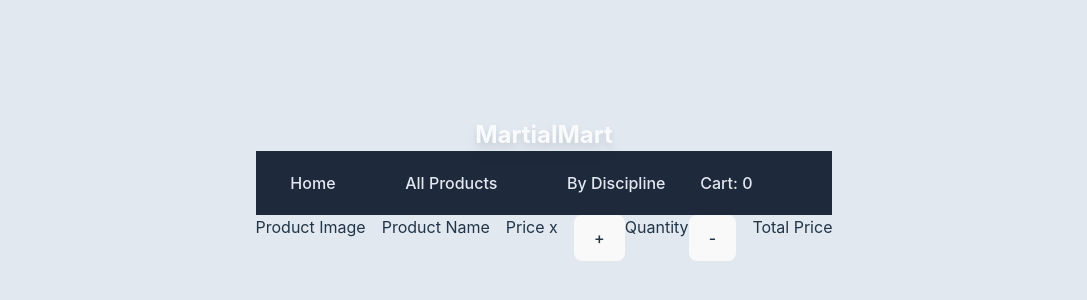
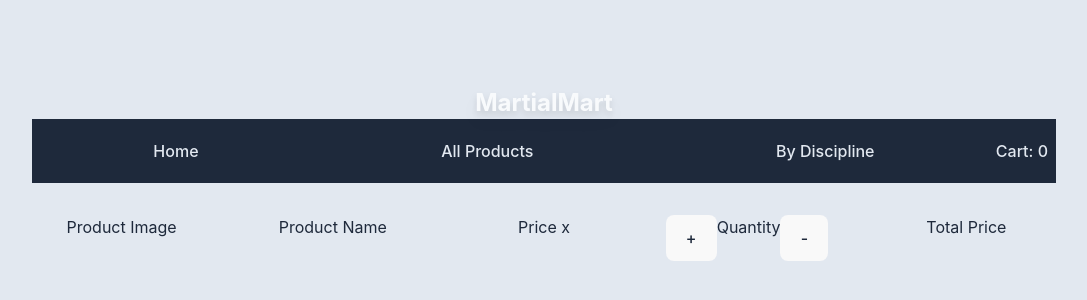
Before and after one commit to AJ-Gagliardo/martial-mart, a React (Vite) app: page /cart in a window 1280 px wide. Shown: the part 210-510 px from the top of the page, without its empty margins (96-1183 px from the left). Built offline with nearby package versions, Linux system fonts and the light colour scheme.

Commit message:
fixed that the product was not being added correctly (it was adding the event of the click data instead of the data on the product). I now have to fix to correctly add quanity in a product instead of adding a new product to the list if the product exists

```diff
--- a/src/components/Card.jsx
+++ b/src/components/Card.jsx
@@ -6,6 +6,7 @@
   imgsrc = "blank",
   price = "9.99",
   onAddToCart,
+  product,
 }) {
   //justify-center had to take it out , have to check if this will make any negative change later on
   return (
@@ -15,7 +16,7 @@
       </h2>
       <img src={imgsrc} className=" w-60 h-60"></img>
       <h3 className="">${price}</h3>
-      <button className="mb-2" onClick={onAddToCart}>
+      <button className="mb-2" onClick={() => onAddToCart(product)}>
         Add to Cart
       </button>
     </div>
--- a/src/components/Cart.jsx
+++ b/src/components/Cart.jsx
@@ -1,5 +1,9 @@
 function Cart({ cartItems }) {
-  return <p className="ml-auto mr-2 sm:mr-20">Cart: {cartItems.length}</p>;
+  return (
+    <p className=" mr-2 sm:mr-2 mx-auto max-w-screen-2xl">
+      Cart: {cartItems.length}
+    </p>
+  );
 }
 
 export default Cart;
--- a/src/components/CartItemIndividual.jsx
+++ b/src/components/CartItemIndividual.jsx
@@ -1,6 +1,6 @@
 function CartItemIndividual({ cartItems }) {
   return (
-    <div className="flex min-w-full gap-4">
+    <div className="grid sm:grid-cols-5 col-auto gap-8">
       <p>Product Image</p>
       <p>Product Name</p>
       <p>Price x </p>
--- a/src/components/CartItems.jsx
+++ b/src/components/CartItems.jsx
@@ -2,7 +2,7 @@
 
 function CartItems({ cartItems }) {
   return (
-    <div className="max-w-screen-2xl">
+    <div className="my-8 mx-auto max-w-screen-2xl    text-slate-800 ">
       <CartItemIndividual />
     </div>
   );
--- a/src/components/Nav.jsx
+++ b/src/components/Nav.jsx
@@ -3,7 +3,7 @@
 
 function Nav({ cartItems, setCartItems }) {
   return (
-    <div className="bg-slate-800 text-slate-200 py-4 h-16 flex items-center justify-between max-w-screen-lg mx-auto">
+    <div className=" bg-slate-800 text-slate-200 py-4 h-16 flex items-center justify-between max-w-screen-lg mx-auto lg:w-[1200px]">
       <div className="flex flex-1">
         <Link
           to="/"
--- a/src/components/ProductsContainer.jsx
+++ b/src/components/ProductsContainer.jsx
@@ -16,6 +16,9 @@
   // useEffect(function () {
   //   setFilteredProducts(fakedb);
   // }, []);
+  function addCartTest() {
+    setCartItems(1);
+  }
 
   function addToCart(product) {
     // alert("product added");
@@ -33,8 +36,11 @@
       );
     } else {
       // if it doesnt exists this will add the item tot he cart
-      setCartItems([...cartItems, { ...product, quantity: 1 }]);
+      // setCartItems([...cartItems, { ...product, quantity: 1 }]);
+      console.log(product);
+      setCartItems([...cartItems, { product, quantity: 1 }]);
     }
+
     // setCartItems([...cartItems, "new product"]);
   }
 
@@ -52,7 +58,8 @@
             productName={product.name}
             imgsrc={product.imageUrl}
             price={product.price}
-            onAddToCart={() => addToCart(product)}
+            onAddToCart={addToCart}
+            product={product}
           />
         ))}
       </div>
@@ -71,6 +78,7 @@
             productName={product.name}
             imgsrc={product.imageUrl}
             price={product.price}
+             onAddToCart={addToCart}
           />
         ))}
       </div> */
--- a/src/components/SearchBar.jsx
+++ b/src/components/SearchBar.jsx
@@ -4,7 +4,7 @@
       <p>Search by Name</p>
       <input
         type="text"
-        className="border border-slate-600 h-8  w-2/3 shadow-md"
+        className="border border-slate-600 h-8  w-2/3 shadow-md p-1"
         onChange={(e) => setQuery(e.target.value)}
       />
       <button className="h-8 p-0 w-8">0</button>
--- a/src/ui/AppLayout.jsx
+++ b/src/ui/AppLayout.jsx
@@ -3,12 +3,12 @@
 import Nav from "../components/Nav";
 import Carousel from "../components/Carousel";
 import { useState } from "react";
-import "../App.css";
+// import "../App.css";
 
 function AppLayout() {
   const [cartItems, setCartItems] = useState([]);
   return (
-    <div className="container mx-auto max-w-screen-lg p-0">
+    <div className="container mx-auto max-w-screen-lg p-0 ">
       <Header />
       <Nav cartItems={cartItems} setCartItems={setCartItems} />
       {/* <Carousel /> */}
```
